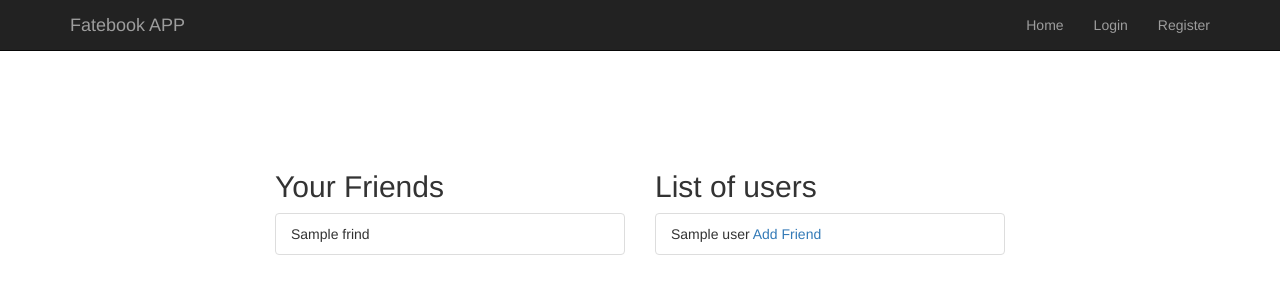
After one commit to VivekBezawada/facebook_app, a Python web app: template templates/users/friends.html in a window 1280 px wide. The commit adds this page. Shown: the top 300 px of the page. Run offline with Jinja, Linux system fonts and the light colour scheme; the template is opened without the code that fills it: most values are stand-ins (such as "Sample title", 1, 10 or a date in 2020); some libraries are stand-ins or nearby versions.

Commit message:
Adding Posts and Friends

```diff
--- a/templates/base.html
+++ b/templates/base.html
@@ -35,7 +35,9 @@
           <ul class="nav navbar-nav navbar-right">
             {% if session['username'] %}
               <li><a href="{{url_for('index')}}">Home</a></li>
+              <li><a href="{{url_for('create_post')}}">Create Post</a></li>
               <li><a href="{{url_for('posts')}}">Posts</a></li>
+              <li><a href="{{url_for('friends')}}">Friends</a></li>
               <li><a href="{{url_for('logout')}}">Logout</a></li>
             {% else %}
               <li><a href="{{url_for('index')}}">Home</a></li>
--- /dev/null
+++ b/templates/users/friends.html
@@ -0,0 +1,37 @@
+{% extends "base.html" %}
+
+{% block title %}Friends - Facebook App{% endblock %}
+
+
+{% block content %}
+<div class="col-md-offset-2 col-md-4">
+    <h2> Your Friends </h2>
+    <ul class="list-group">
+        {% if friends %}
+            {% for friend in friends %}
+                <li class="list-group-item">
+                    {{frind}}
+                </li>
+            {% endfor %}
+        {% else %}
+                There are no friends
+        {% endif %}
+    </ul>
+</div>
+
+<div class="col-md-4">
+        <h2> List of users </h2>
+        <ul class="list-group">
+            {% if users %}
+                {% for user in users %}
+                    <li class="list-group-item">
+                        {{user.name}}
+                        <a href="#">Add Friend</a>
+                    </li>
+                {% endfor %}
+            {% else %}
+                    There are no users
+            {% endif %}
+        </ul>
+</div>
+{% endblock %}
--- a/templates/users/register.html
+++ b/templates/users/register.html
@@ -10,7 +10,7 @@
     <form action="{{url_for('register')}}" method="POST">
         <div class="form-group">
             <label for="username">Username:</label>
-            <input type="username" class="form-control" name="username" id="username" required>
+            <input type="text" class="form-control" name="username" id="username" required>
         </div>
         <div class="form-group">
                 <label for="name">Full Name:</label>
```
Also changed, not shown: models/Post.py (+13 -0 lines), models/User.py (+18 -0 lines), posts/routes.py (+16 -1 lines), templates/posts/create.html (added, +22 -0 lines), templates/posts/posts.html (+12 -1 lines), users/routes.py (+10 -0 lines).
